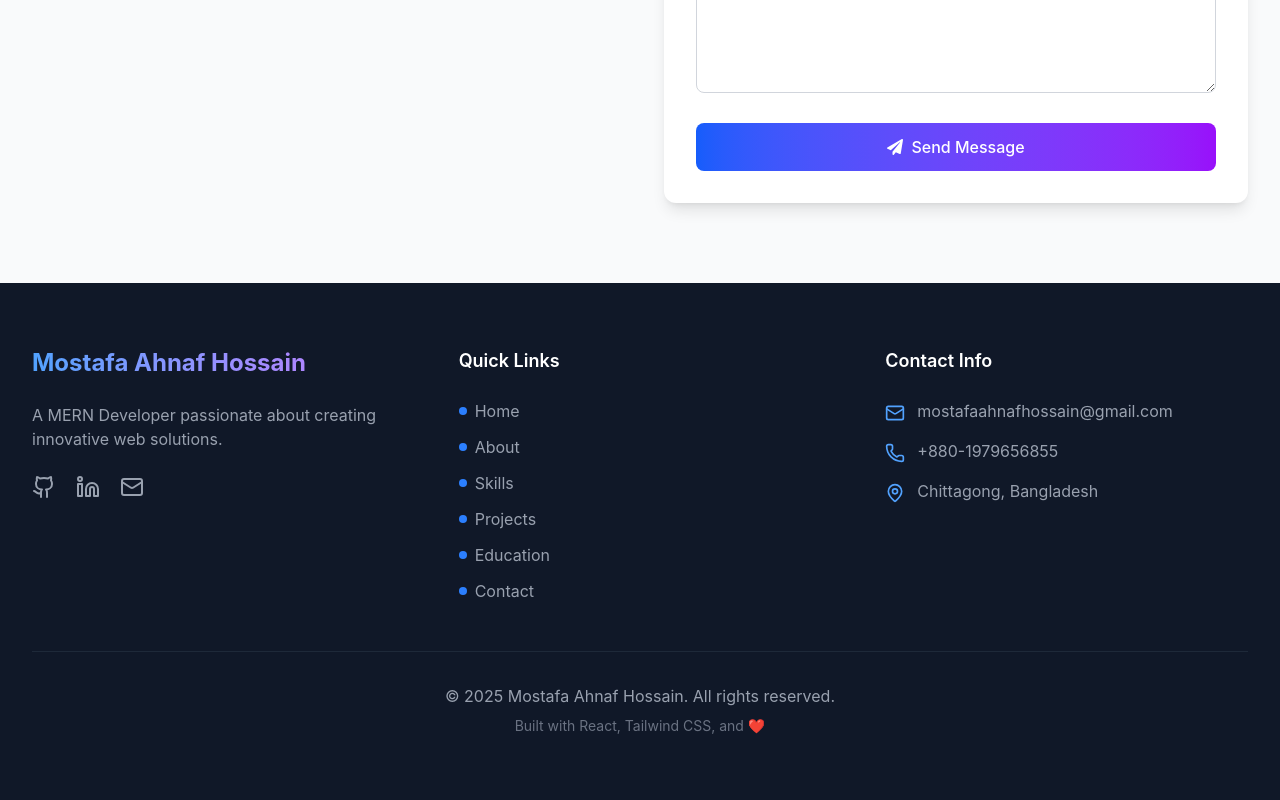
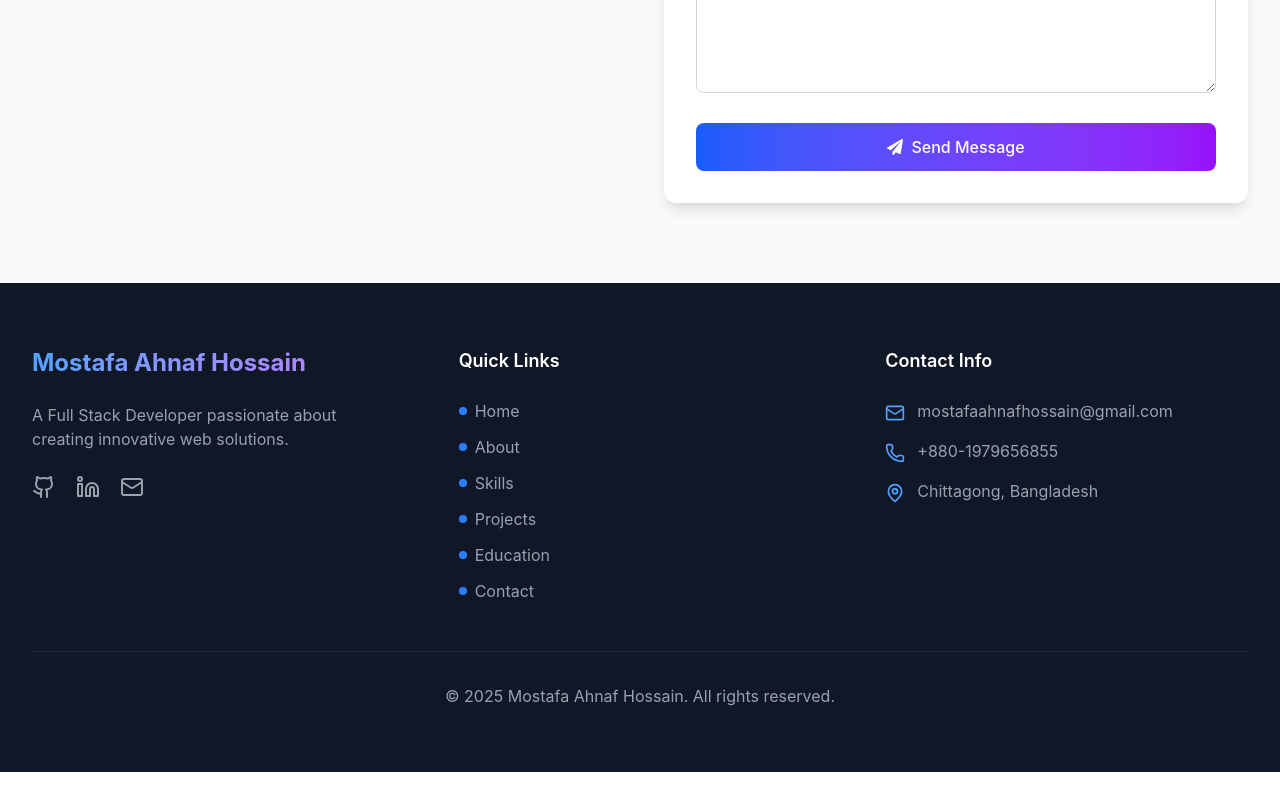
Before and after one commit to Ahnaf-221B/Ahnaf-s-Portfolio, a React (Vite) app: page / in a window 1280 px wide. Shown: the part 4645-5445 px from the top of the page. After the commit the page ends 5417 px from the top, so only its background shows below. Built offline with nearby package versions, Linux system fonts and the light colour scheme.

Commit message:
add resume

```diff
--- a/src/components/Footer.jsx
+++ b/src/components/Footer.jsx
@@ -19,7 +19,7 @@
               Mostafa Ahnaf Hossain
             </h3>
             <p className="text-gray-400 mb-6">
-              A MERN Developer passionate about creating innovative web solutions.
+              A Full Stack Developer passionate about creating innovative web solutions.
             </p>
             <div className="flex space-x-5">
               <motion.a
@@ -124,9 +124,7 @@
           <p className="text-gray-400">
             © {currentYear} Mostafa Ahnaf Hossain. All rights reserved.
           </p>
-          <p className="text-gray-500 text-sm mt-2">
-            Built with React, Tailwind CSS, and ❤️
-          </p>
+
         </motion.div>
       </div>
     </footer>
--- a/src/components/Hero.jsx
+++ b/src/components/Hero.jsx
@@ -41,7 +41,7 @@
 								<span className="text-blue-600 dark:text-blue-400">
 									<TypeAnimation
 										sequence={[
-											"MERN Stack Developer",
+											"Full Stack Developer",
 											1500,
 											"Problem Solver",
 											1500,
@@ -73,7 +73,7 @@
 								transition={{ delay: 0.8 }}
 							>
 								<a
-									href="https://drive.google.com/file/d/1lG8dCxVDPYKGtfpkx53s1Ymt-31aA0uh/view?usp=sharing"
+									href="https://drive.google.com/file/d/1000bT3Et_tsTz9LsYXYc3Ts3aM7ODzjn/view?usp=sharing"
 									target="_blank"
 									rel="noopener noreferrer"
 									className="px-6 py-3 text-md text-white rounded-lg font-semibold bg-gradient-to-r from-blue-600 to-purple-600 hover:from-blue-700 hover:to-purple-700 transition-all shadow-md hover:shadow-lg flex items-center gap-2"
```
